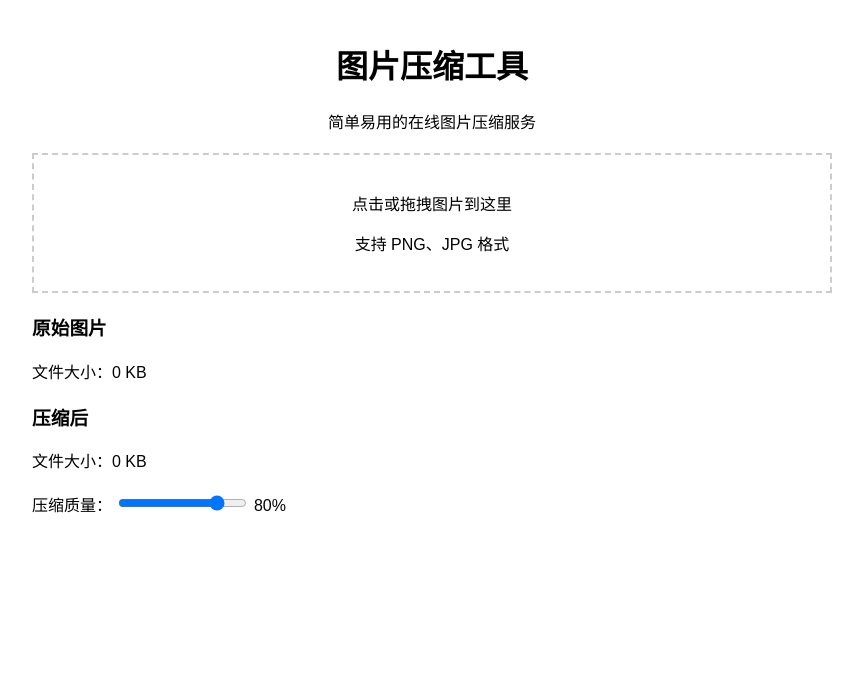
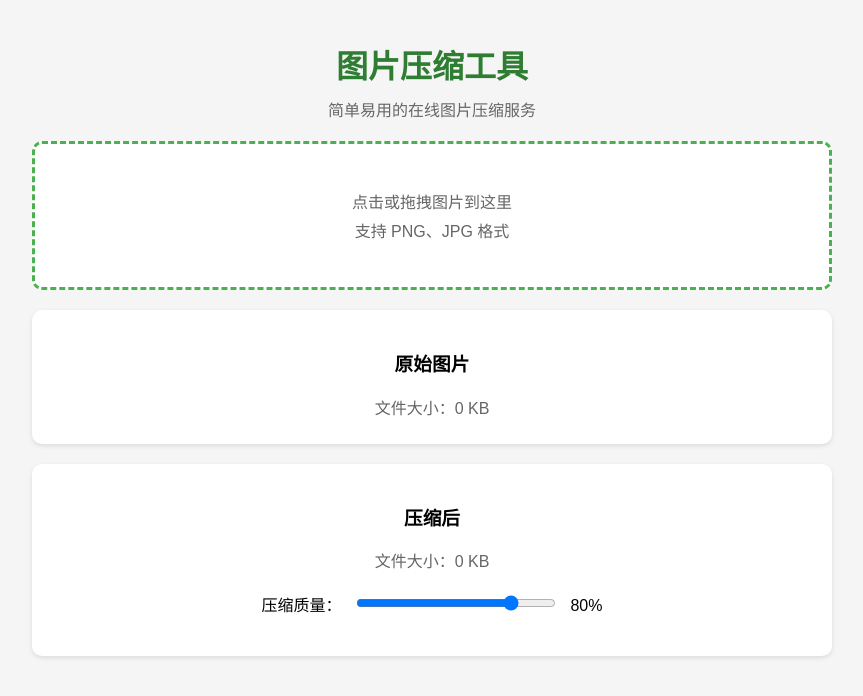
Before and after one commit to allenleeeee005/image-compressor, a website: page index.html in a window 1280 px wide. Shown: the whole page, without its empty margins (208-1071 px from the left). Drawn offline with Linux system fonts and the light colour scheme.

Commit message:
Update index.html

```diff
--- a/index.html
+++ b/index.html
@@ -11,20 +11,31 @@
             margin: 0 auto;
             padding: 20px;
             text-align: center;
+            background-color: #f5f5f5;
         }
         .drop-zone {
-            border: 2px dashed #ccc;
+            border: 3px dashed #4CAF50;
+            border-radius: 10px;
+            padding: 40px 20px;
+            margin: 20px 0;
+            cursor: pointer;
+            background-color: white;
+            transition: all 0.3s ease;
+        }
+        .drop-zone:hover {
+            background-color: #f0f9f0;
+            border-color: #45a049;
+        }
+        .drop-zone.dragover {
+            background-color: #e8f5e9;
+            border-color: #2e7d32;
+        }
+        .image-info {
+            background-color: white;
             padding: 20px;
             margin: 20px 0;
-            cursor: pointer;
-        }
-        .drop-zone.dragover {
-            background: #e1e1e1;
-            border-color: #999;
-        }
-        .image-info {
-            margin: 20px 0;
-            text-align: left;
+            border-radius: 10px;
+            box-shadow: 0 2px 5px rgba(0,0,0,0.1);
         }
         .quality-control {
             margin: 20px 0;
@@ -32,19 +43,37 @@
         #preview {
             max-width: 100%;
             margin: 20px 0;
+            border-radius: 5px;
+            box-shadow: 0 2px 5px rgba(0,0,0,0.1);
             display: none;
         }
         #download {
             background-color: #4CAF50;
             color: white;
-            padding: 10px 20px;
+            padding: 12px 30px;
             text-decoration: none;
-            border-radius: 5px;
+            border-radius: 25px;
             margin: 20px 0;
             display: none;
+            transition: background-color 0.3s ease;
+        }
+        #download:hover {
+            background-color: #45a049;
         }
         input[type="file"] {
             display: none;
+        }
+        input[type="range"] {
+            width: 200px;
+            margin: 0 10px;
+        }
+        h1 {
+            color: #2e7d32;
+            margin-bottom: 10px;
+        }
+        p {
+            color: #666;
+            margin: 5px 0;
         }
     </style>
 </head>
```
